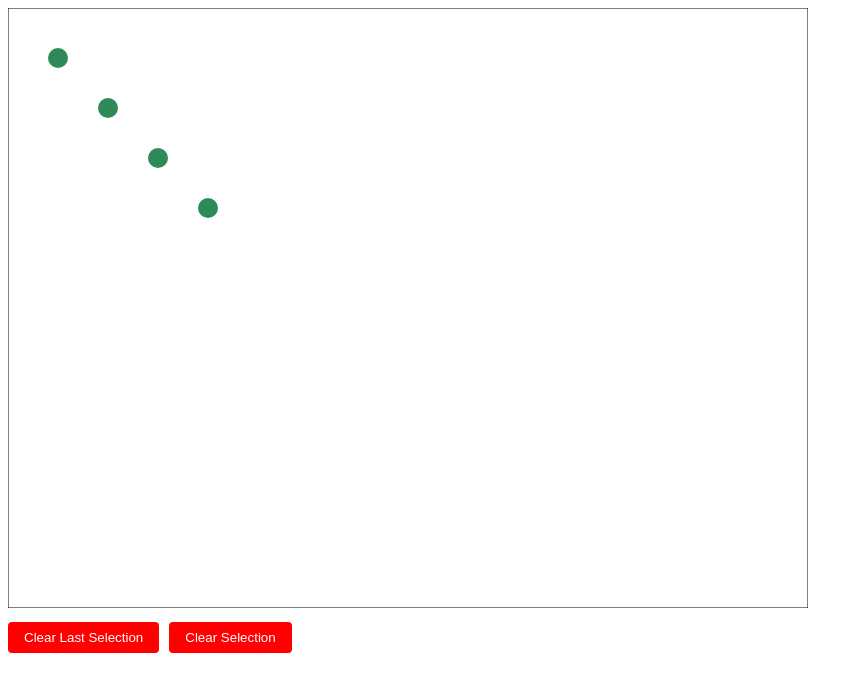
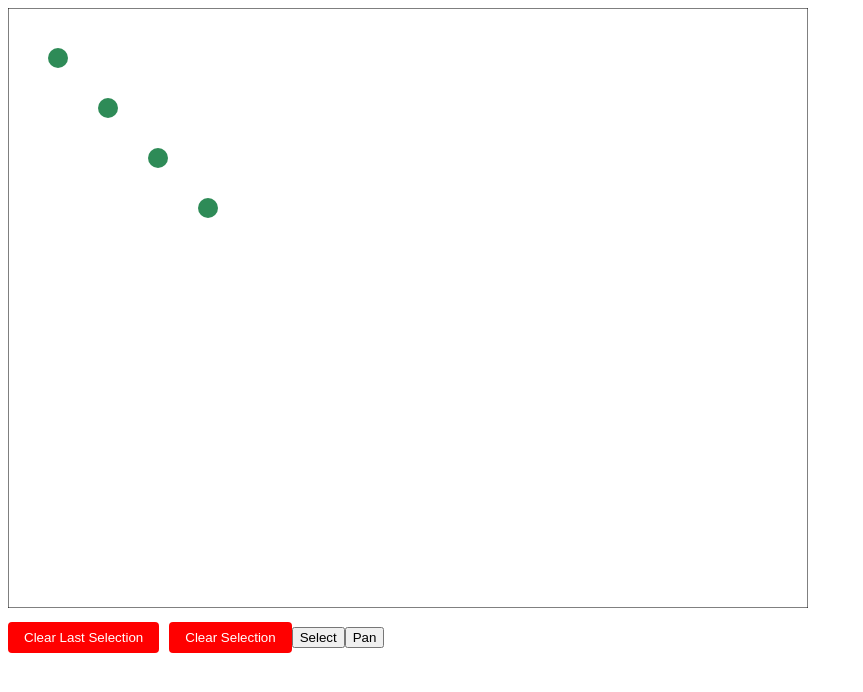
Before and after one commit to kobesani/react-svg-plots, a React (Vite) app: page / in a window 1280 px wide. Shown: the top 692 px of the page, without its empty margins (0-863 px from the left). Built offline with nearby package versions, Linux system fonts and the light colour scheme.

Commit message:
Adding new buttons to switch modes

```diff
--- a/src/App.tsx
+++ b/src/App.tsx
@@ -151,6 +151,12 @@ function App() {
       >
         Clear Selection
       </button>
+      <button id="mode-select" onClick={(event) => changeModeToSelect(event)}>
+        Select
+      </button>
+      <button id="mode-pan" onClick={(event) => changeModeToPan(event)}>
+        Pan
+      </button>
     </>
   );
 }
```
